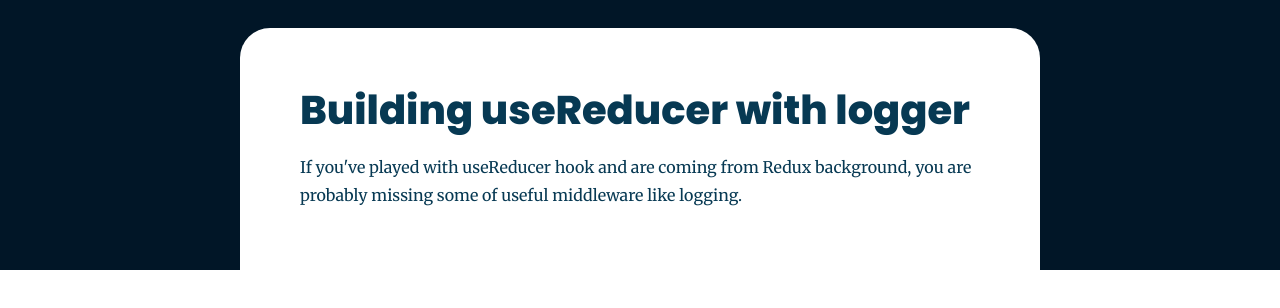
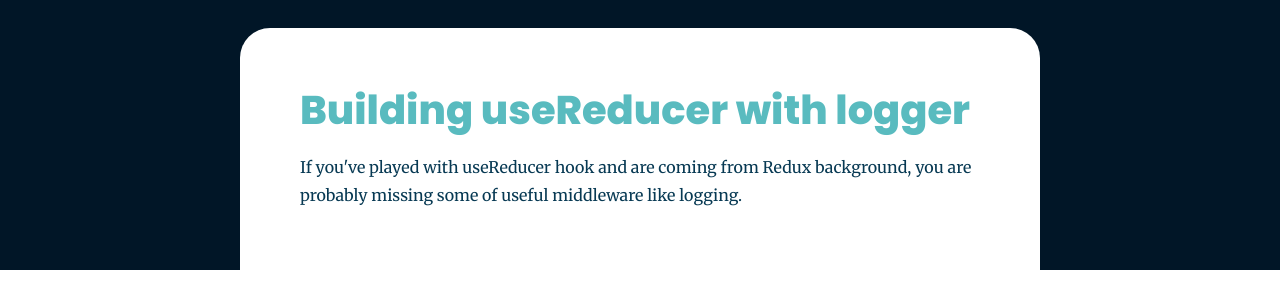
Before and after one commit to latviancoder/staleclosures.dev, a Gatsby site: page / in a window 1280 px wide. Shown: the part 210-518 px from the top of the page. Built offline with nearby package versions, Linux system fonts and the light colour scheme; Gatsby itself is replaced by a stand-in of ours.

Commit message:
https://github.com/gatsbyjs/gatsby/issues/309

```diff
--- a/src/components/bg/fixed-bg.js
+++ b/src/components/bg/fixed-bg.js
@@ -51,8 +51,10 @@ const Icons = styled.div`
   }
 `;
 export default function FixedBg() {
+  const isHome = typeof window !== 'undefined' && window.location.pathname === '/';
+
   return <Bg>
-    {typeof window !== undefined && window.location.pathname !== '/' && <Icons>
+    {!isHome && <Icons>
       <ComputerContainer>
         <Computer/>
       </ComputerContainer>
--- a/src/layouts/index.js
+++ b/src/layouts/index.js
@@ -182,6 +182,13 @@ const Main = styled.div`
   position: relative;
   z-index: 1;
   min-height: 60vh;
+  a {
+    color: #59bbbf;
+    box-shadow: 0 1px 0 0 #59bbbf;
+    &:hover {
+      box-shadow: none;
+    }
+  }
   @media (min-width: ${breakpointS}) {
     padding: 40px;
     border-top-left-radius: 30px;
```
